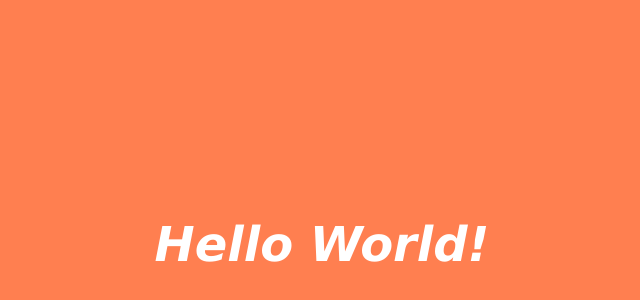
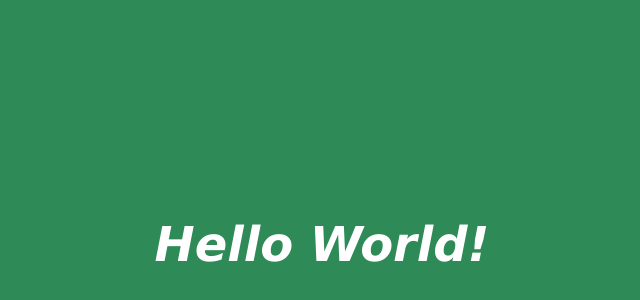
Before and after one commit to darshanthakral/githubProj, a plain HTML site: page index.html in a window 1280 px wide. Shown: the part 104-404 px from the top of the page, without its empty margins (318-958 px from the left). Drawn offline with Linux system fonts and the light colour scheme.

Commit message:
Changes in Html title and in css for body bg

```diff
--- a/css/style.css
+++ b/css/style.css
@@ -1,5 +1,5 @@
 body {
-  background-color: coral;
+  background-color: seagreen;
 }
 
 h1 {
--- a/index.html
+++ b/index.html
@@ -5,7 +5,7 @@
     <meta http-equiv="X-UA-Compatible" content="IE=edge" />
     <meta name="viewport" content="width=device-width, initial-scale=1.0" />
     <link rel="stylesheet" href="./css/style.css" />
-    <title>Document</title>
+    <title>DT</title>
   </head>
   <body>
     <h1>Hello World!</h1>
```
